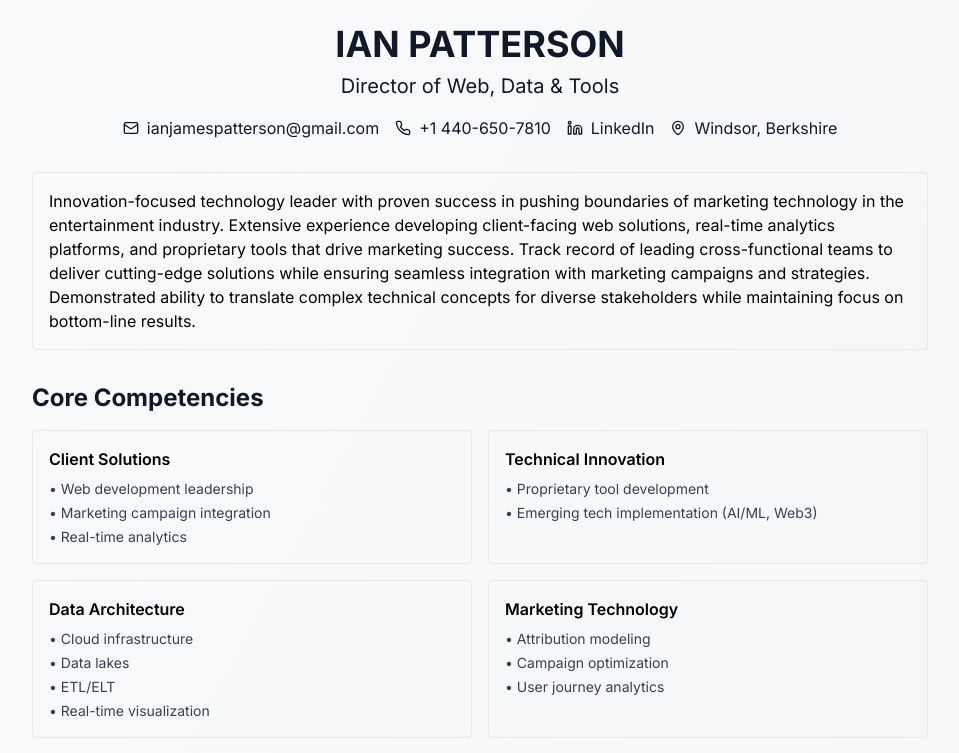
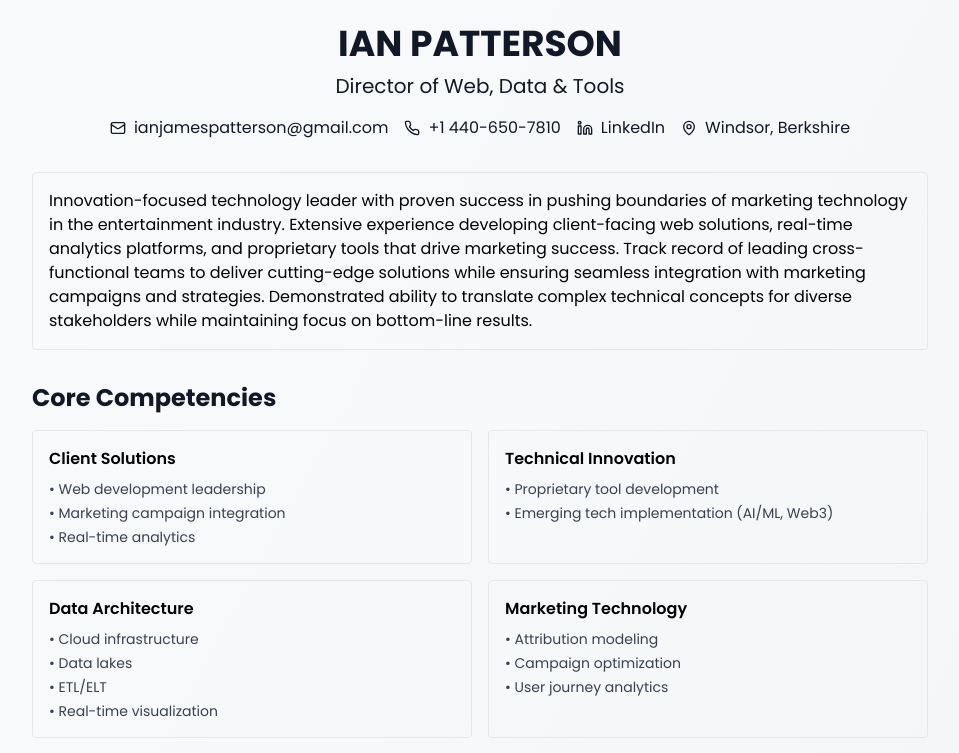
Before and after one commit to ijpatter1/ijpatter1.github.io, a Next.js app: page / in a window 1280 px wide. Shown: the top 753 px of the page, without its empty margins (160-1119 px from the left). Built offline with nearby package versions, Linux system fonts and the light colour scheme.

Commit message:
update font

```diff
--- a/app/layout.tsx
+++ b/app/layout.tsx
@@ -1,9 +1,12 @@
-// layout.tsx
 import type { Metadata } from 'next'
-import { Inter } from 'next/font/google'
+import { Poppins } from 'next/font/google'
 import './globals.css'
 
-const inter = Inter({ subsets: ['latin'] })
+const poppins = Poppins({
+  subsets: ['latin'],
+  weight: ['400', '500', '600', '700'],  // Including regular, medium, semibold and bold weights
+  display: 'swap',
+})
 
 export const metadata: Metadata = {
   title: 'Ian Patterson - Director of Web, Data & Tools',
@@ -17,7 +20,7 @@ export default function RootLayout({
 }) {
   return (
     <html lang="en">
-      <body className={inter.className}>
+      <body className={poppins.className}>
         <div className="relative min-h-screen bg-white text-black">
           {children}
         </div>
```
